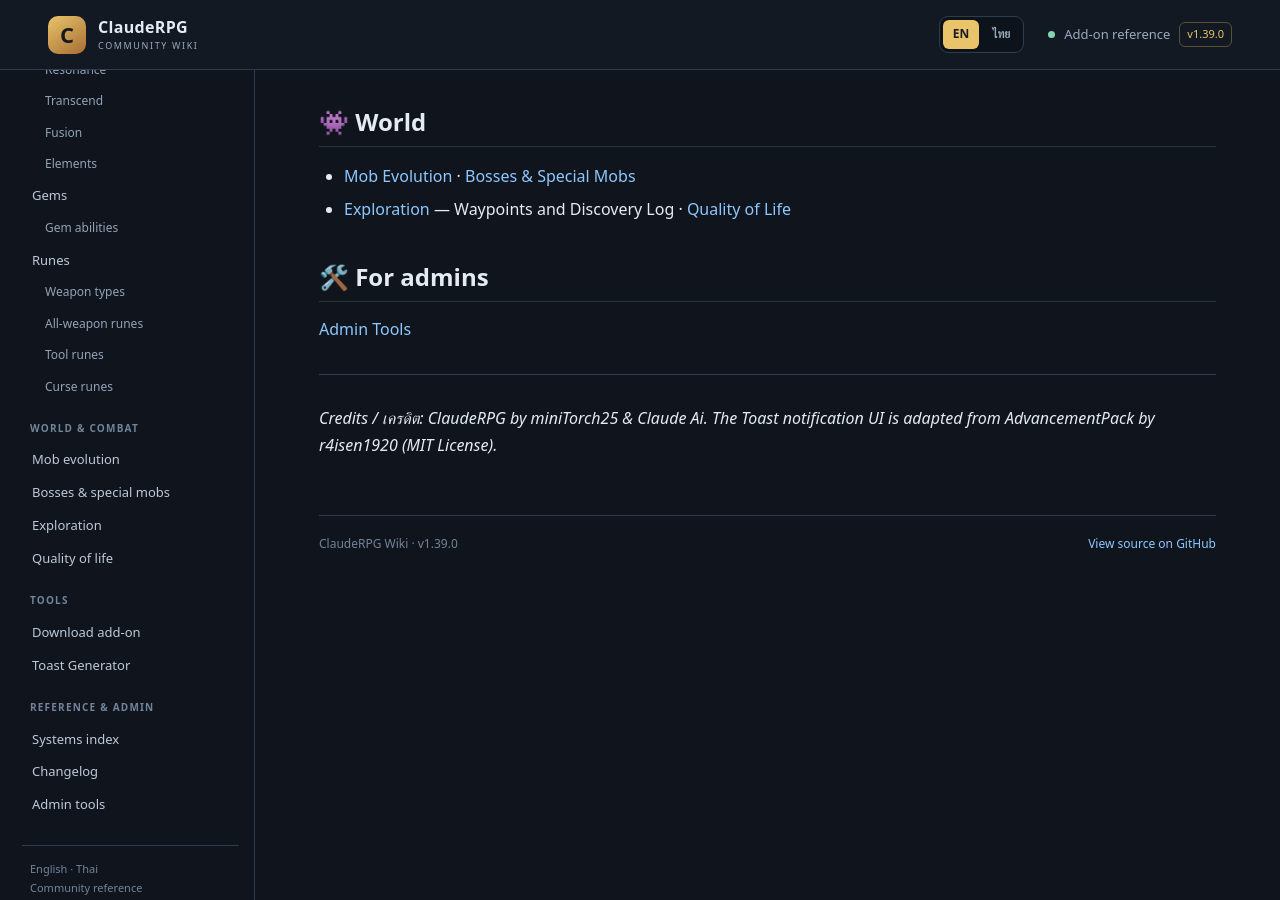
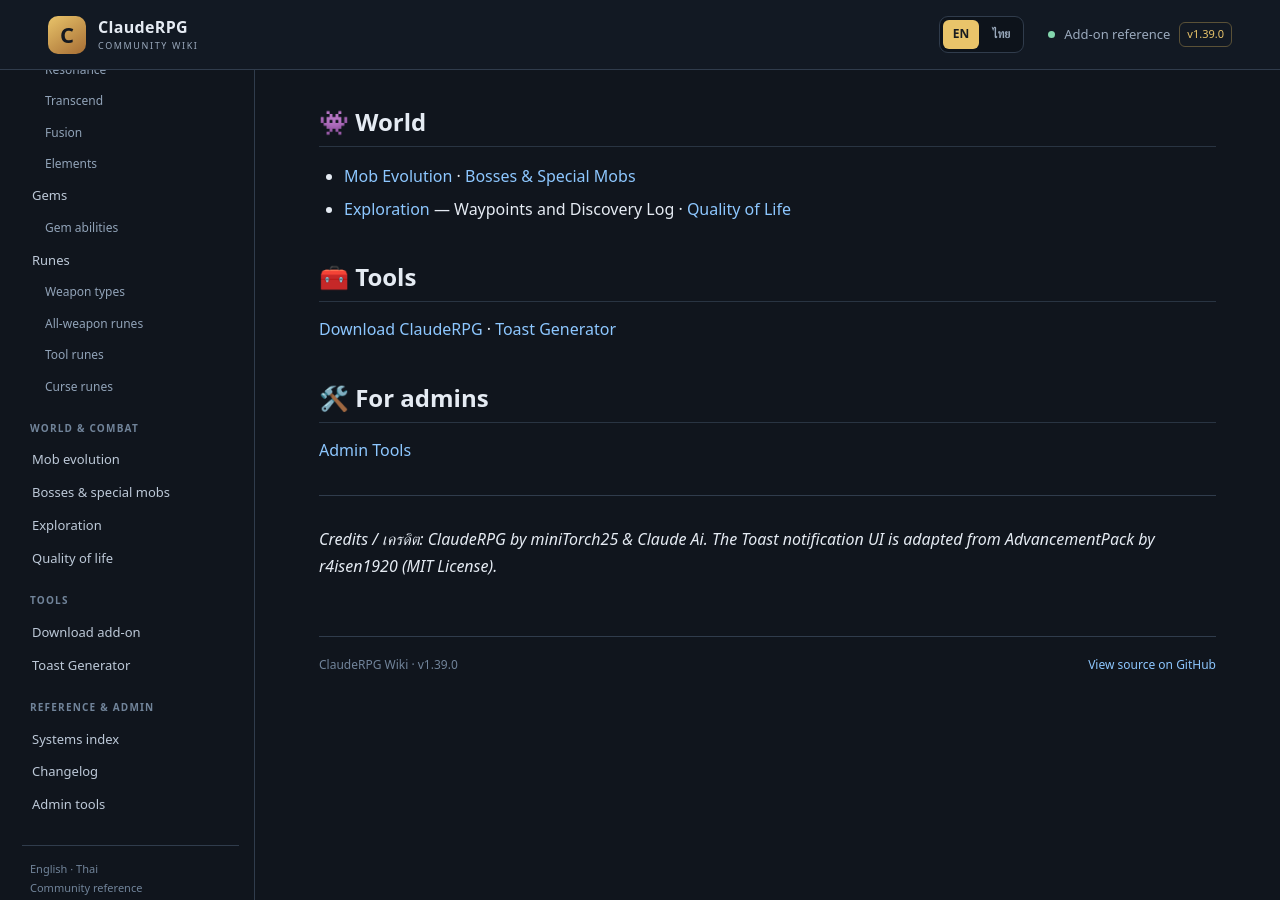
Before and after one commit to miniTorch25/ClaudeRPG-Wiki-V2, a Jekyll site: the page built from Home.md, in a window 1280 px wide and 900 px high, scrolled down 813 px. Built offline with Jekyll 4.4.1, drawn with Linux system fonts in a browser that asks for light colours; our own code applies the rules of GitHub Pages for plain Markdown files.

Commit message:
Link download and Toast tools from homepage

```diff
--- a/Home.md
+++ b/Home.md
@@ -31,6 +31,9 @@
 ## 👾 World
 - [Mob Evolution](Mob-Evolution) · [Bosses & Special Mobs](Bosses-and-Special-Mobs)
 - [Exploration](Exploration) — Waypoints and Discovery Log · [Quality of Life](Quality-of-Life)
+
+## 🧰 Tools
+[Download ClaudeRPG](Download) · [Toast Generator](Toast-Generator)
 
 ## 🛠️ For admins
 [Admin Tools](Admin)
@@ -69,6 +72,9 @@
 - [วิวัฒนาการมอนสเตอร์](Mob-Evolution) · [บอสและมอนสเตอร์พิเศษ](Bosses-and-Special-Mobs)
 - [การสำรวจ](Exploration) — จุดนำทางและบันทึกการค้นพบ · [ระบบอำนวยความสะดวก](Quality-of-Life)
 
+## 🧰 เครื่องมือ
+[ดาวน์โหลด ClaudeRPG](Download) · [เครื่องมือสร้าง Toast](Toast-Generator)
+
 ## 🛠️ สำหรับผู้ดูแล
 [เครื่องมือผู้ดูแล](Admin)
 
```
